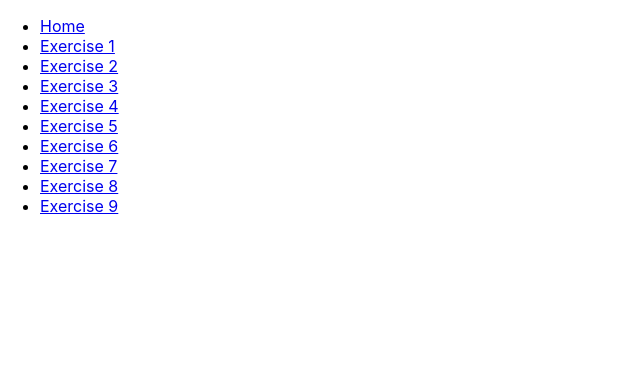
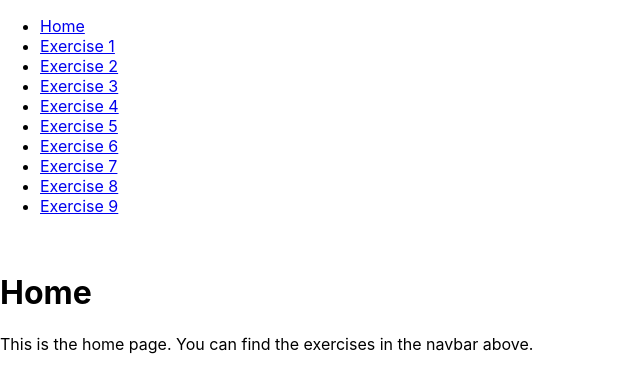
Before and after one commit to eliaspeteri/react-exercises, a React (Create React App) app: page / in a window 1280 px wide. Shown: the top 392 px of the page, without its empty margins (0-640 px from the left). Built offline with nearby package versions, Linux system fonts and the light colour scheme.

Commit message:
Added home page.

```diff
--- a/src/App.js
+++ b/src/App.js
@@ -1,11 +1,12 @@
 import { BrowserRouter, Routes, Route } from 'react-router-dom';
-import { Exercise, Layout, NoPage } from './pages';
+import { Exercise, Home, Layout, NoPage } from './pages';
 
 function App() {
   return (
     <BrowserRouter>
       <Routes>
         <Route path='/' element={<Layout />}>
+          <Route index element={<Home />} />
           <Route path='1' element={<Exercise exercise={1} />} />
           <Route path='2' element={<Exercise exercise={2} />} />
           <Route path='3' element={<Exercise exercise={3} />} />
--- /dev/null
+++ b/src/pages/Home.tsx
@@ -0,0 +1,15 @@
+import React from 'react';
+
+const Home = () => {
+  return (
+    <div>
+      <br />
+      <h1>Home</h1>
+      <p>
+        This is the home page. You can find the exercises in the navbar above.
+      </p>
+    </div>
+  );
+};
+
+export default Home;
--- a/src/pages/index.ts
+++ b/src/pages/index.ts
@@ -1,3 +1,4 @@
 export { default as Exercise } from './Exercise';
+export { default as Home } from './Home';
 export { default as Layout } from './Layout';
 export { default as NoPage } from './NoPage';
```
